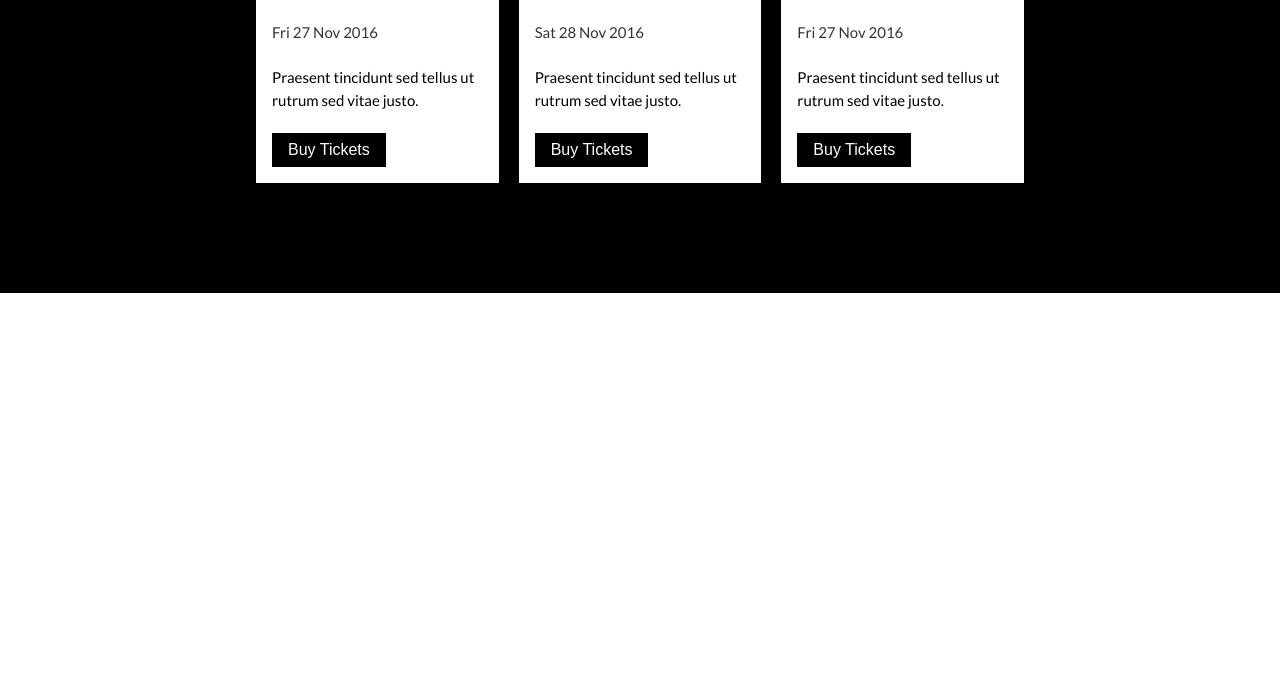
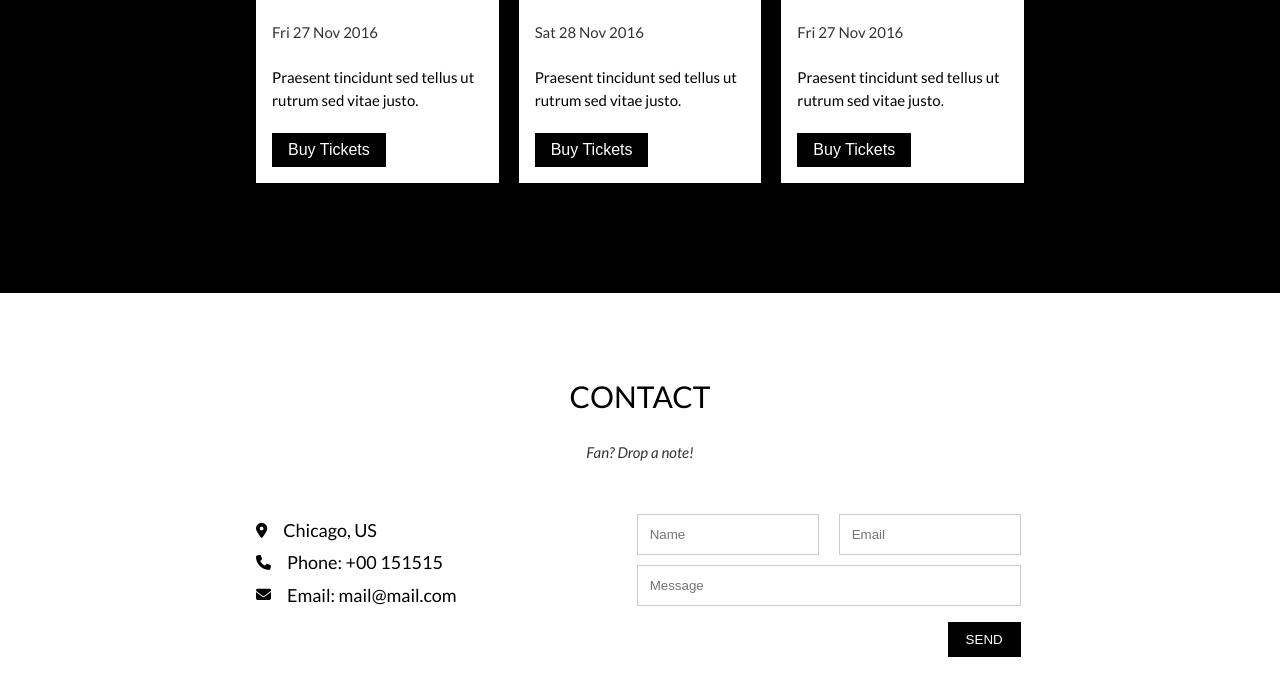
Before and after one commit to Thanhdat013/F8-html-css-Web-the-Band, a plain HTML site: page index.html in a window 1280 px wide. Shown: the part 1972-2668 px from the top of the page. Drawn offline with Linux system fonts and the light colour scheme.

Commit message:
make Contact part

```diff
--- a/assets/css/style.css
+++ b/assets/css/style.css
@@ -22,6 +22,11 @@ a {
 
 /*  Common */
 
+.content {
+  width: 768px;
+  margin-left: auto;
+  margin-right: auto;
+}
 /* Header */
 
 .header_fixed {
@@ -167,7 +172,6 @@ a {
 
 .band {
   display: block;
-  width: 768px;
   margin-left: auto;
   margin-right: auto;
   padding: 88px 0 110px;
@@ -285,7 +289,6 @@ a {
 }
 
 .tour-location {
-  width: 768px;
   margin-left: auto;
   margin-right: auto;
   display: flex;
@@ -343,3 +346,79 @@ a {
   font-size: 1.6rem;
   font-weight: 400;
 }
+
+/* Contact */
+
+.contact {
+  margin: 88px 0 114px;
+  margin-left: auto;
+  margin-right: auto;
+}
+
+.contact_title {
+  font-weight: 400;
+  font-size: 3rem;
+  text-align: center;
+}
+
+.contact_desc {
+  margin-top: 34px;
+  opacity: 0.8;
+  font-size: 1.5rem;
+  font-style: italic;
+  text-align: center;
+}
+
+.contact_info {
+  margin-right: auto;
+  margin-top: 54px;
+  display: flex;
+  width: 100%;
+}
+
+.contact_info--wrap--contact {
+  display: flex;
+  align-items: center;
+}
+
+.contact_info--wrap--name {
+  margin-left: 16px;
+  font-size: 1.8rem;
+  line-height: 1.8;
+}
+
+.contact_info--form {
+  margin-left: 180px;
+  width: 50%;
+  display: flex;
+  flex-direction: column;
+}
+
+.contact_info--form--wrap {
+  display: flex;
+  justify-content: space-evenly;
+}
+
+.contact_info--form--input {
+  border: 1px solid #ccc;
+  width: 100%;
+  padding: 12px;
+  overflow: visible;
+}
+
+.contact_info--form--input + .contact_info--form--input {
+  margin-left: 20px;
+}
+.contact_info--form--title {
+  margin-top: 10px;
+}
+
+.contact_into--form--btn {
+  display: flex;
+  margin-left: auto;
+  border: none;
+  padding: 10px 18px;
+  margin-top: 16px;
+  color: var(--text-color);
+  background: var(--primary-color);
+}
--- a/index.html
+++ b/index.html
@@ -70,7 +70,7 @@
       </div>
 
       <!-- Band -->
-      <div id="band" class="band">
+      <div id="band" class="band content">
         <h2 class="band_title">THE BAND</h2>
         <p class="band_hobbit">We love music</p>
         <p class="band_desc">
@@ -117,6 +117,7 @@
       <!-- Tour -->
 
       <div id="tour" class="tour">
+        <div class="content">
           <h2 class="tour_title">TOUR DATES</h2>
           <p class="tour_desc">Remember to book your tickets!</p>
           <div class="tour_sell">
@@ -190,6 +191,58 @@
             </div>
           </div>
         </div>
+      </div>
+
+      <!-- Contact -->
+      <div id="contact" class="contact content">
+        <h2 class="contact_title">CONTACT</h2>
+        <p class="contact_desc">Fan? Drop a note!</p>
+        <div class="contact_info">
+          <div class="contact_info--wrap">
+            <div class="contact_info--wrap--contact">
+              <i class="fa-solid fa-location-dot"></i>
+              <div class="contact_info--wrap--name">Chicago, US</div>
+            </div>
+            <div class="contact_info--wrap--contact">
+              <i class="fa-solid fa-phone"></i>
+              <div class="contact_info--wrap--name">Phone: +00 151515</div>
+            </div>
+            <div class="contact_info--wrap--contact">
+              <i class="fa-solid fa-envelope"></i>
+              <div class="contact_info--wrap--name">Email: mail@mail.com</div>
+            </div>
+          </div>
+          <div class="contact_info--form">
+            <div class="contact_info--form--wrap">
+              <input
+                type="text"
+                placeholder="Name"
+                required
+                name="name"
+                class="contact_info--form--input"
+              />
+              <input
+                type="text"
+                placeholder="Email"
+                required
+                name="Email"
+                class="contact_info--form--input"
+              />
+            </div>
+            <div class="contact_info--form--title">
+              <input
+                type="text"
+                placeholder="Message"
+                required
+                name="Message"
+                class="contact_info--form--input"
+              />
+            </div>
+
+            <button class="contact_into--form--btn">SEND</button>
+          </div>
+        </div>
+      </div>
     </main>
   </body>
 </html>
```
Lines whose indentation alone changed are shown as unchanged.
